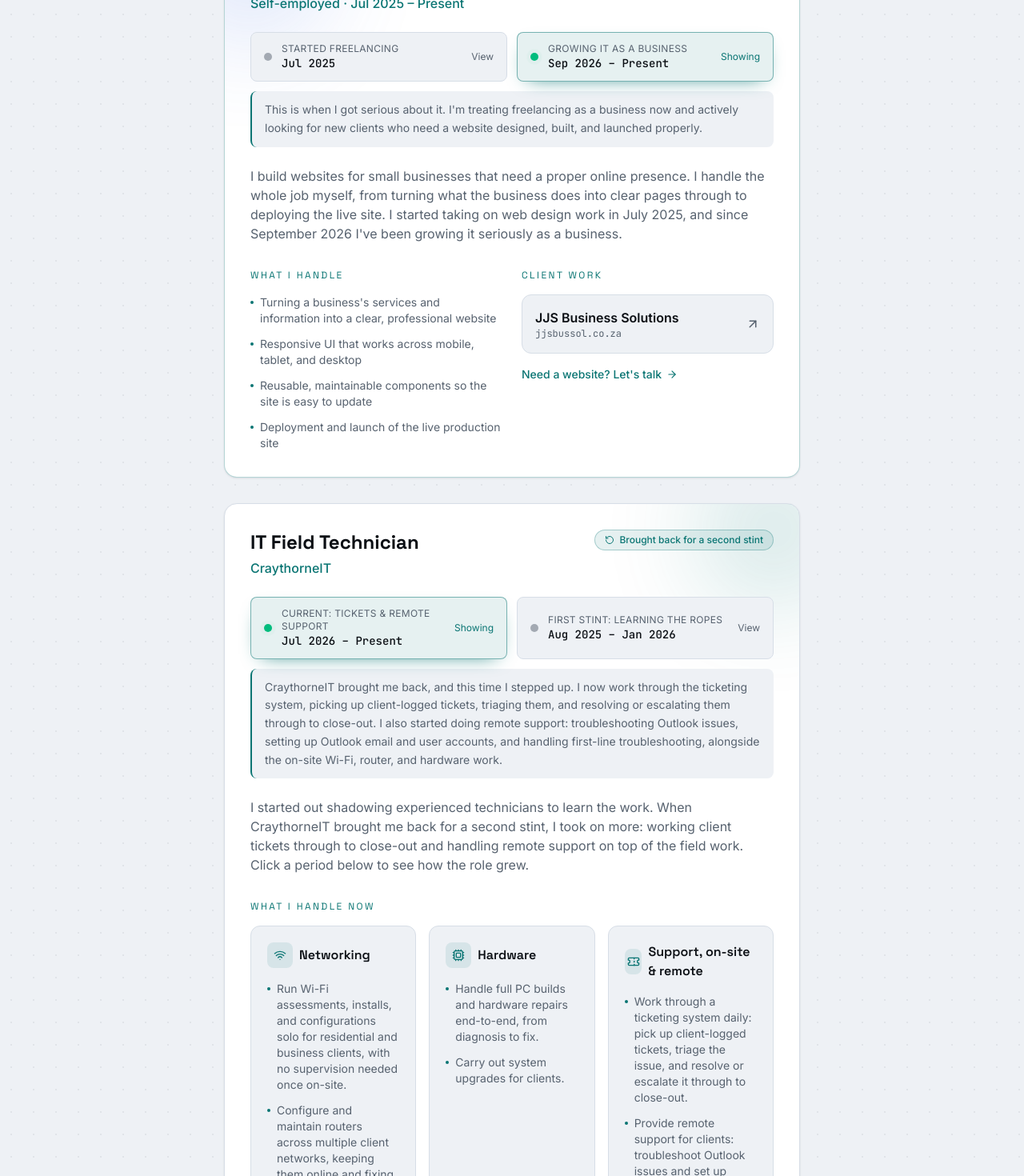
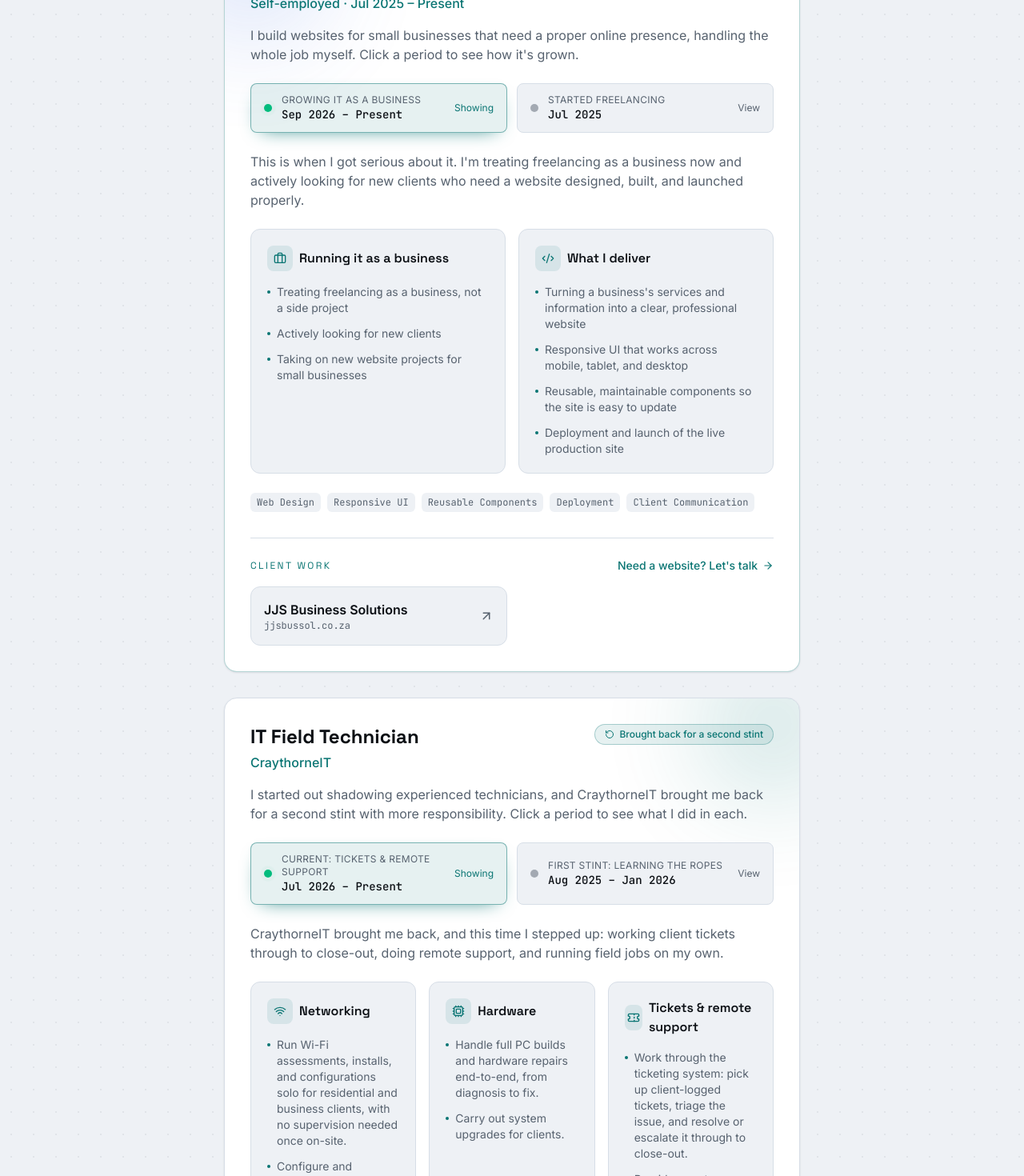
Before and after one commit to aidan-g-barends/Aidan-Barends-Portfolio, a Next.js app: page /experience in a window 1280 px wide. Shown: the part 920-2390 px from the top of the page at 80% size. Built offline with nearby package versions, Linux system fonts and the light colour scheme.

Commit message:
Period tabs now swap each role's full content (duties, skills) per   period instead of repeating it; remove Microsoft Outlook skill tag

```diff
--- a/src/app/experience/page.tsx
+++ b/src/app/experience/page.tsx
@@ -8,6 +8,7 @@ import {
   Clapperboard,
   Code2,
   Cpu,
+  Eye,
   Download,
   GraduationCap,
   LifeBuoy,
@@ -15,12 +16,14 @@ import {
   RotateCcw,
   School,
   Ticket,
+  UserCheck,
   Utensils,
   Wifi,
   Wine,
   Wrench,
   Zap,
 } from "lucide-react";
+import type { LucideIcon } from "lucide-react";
 import Eyebrow from "../../components/Eyebrow";
 import PageHeader from "../../components/PageHeader";
 import PeriodTabs from "../../components/PeriodTabs";
@@ -41,33 +44,82 @@ const freelanceClients = projects.filter(
   (project) => project.clientWork
 );
 
+type Area = {
+  icon: LucideIcon;
+  title: string;
+  items: string[];
+};
+
+type PeriodData = {
+  label: string;
+  period: string;
+  current: boolean;
+  description: string;
+  areas: Area[];
+  skills: string[];
+};
+
 const freelance = {
   role: "Freelance Web Developer",
   period: "Jul 2025 – Present",
   summary:
-    "I build websites for small businesses that need a proper online presence. I handle the whole job myself, from turning what the business does into clear pages through to deploying the live site. I started taking on web design work in July 2025, and since September 2026 I've been growing it seriously as a business.",
+    "I build websites for small businesses that need a proper online presence, handling the whole job myself. Click a period to see how it's grown.",
   milestones: [
-    {
-      label: "Started freelancing",
-      period: "Jul 2025",
-      current: false,
-      description:
-        "I started taking on web design work alongside my studies and my IT job, building websites for small businesses that needed a proper online presence.",
-    },
     {
       label: "Growing it as a business",
       period: "Sep 2026 – Present",
       current: true,
       description:
         "This is when I got serious about it. I'm treating freelancing as a business now and actively looking for new clients who need a website designed, built, and launched properly.",
+      areas: [
+        {
+          icon: Briefcase,
+          title: "Running it as a business",
+          items: [
+            "Treating freelancing as a business, not a side project",
+            "Actively looking for new clients",
+            "Taking on new website projects for small businesses",
+          ],
         },
-  ],
-  services: [
+        {
+          icon: Code2,
+          title: "What I deliver",
+          items: [
             "Turning a business's services and information into a clear, professional website",
             "Responsive UI that works across mobile, tablet, and desktop",
             "Reusable, maintainable components so the site is easy to update",
             "Deployment and launch of the live production site",
           ],
+        },
+      ],
+      skills: [
+        "Web Design",
+        "Responsive UI",
+        "Reusable Components",
+        "Deployment",
+        "Client Communication",
+      ],
+    },
+    {
+      label: "Started freelancing",
+      period: "Jul 2025",
+      current: false,
+      description:
+        "I started taking on web design work alongside my studies and my IT job.",
+      areas: [
+        {
+          icon: Code2,
+          title: "Getting started",
+          items: [
+            "Took on web design work alongside studying and working in IT",
+            "Built websites for small businesses that needed a proper online presence",
+            "Handled each job myself, from understanding what the business needed to deploying the live site",
+          ],
+        },
+      ],
+      skills: ["Web Design", "Responsive Layouts", "Client Work"],
+    },
+  ] satisfies PeriodData[],
 };
 
 export const metadata: Metadata = {
@@ -101,23 +153,14 @@ const craythorne = {
   role: "IT Field Technician",
   company: "CraythorneIT",
   summary:
-    "I started out shadowing experienced technicians to learn the work. When CraythorneIT brought me back for a second stint, I took on more: working client tickets through to close-out and handling remote support on top of the field work. Click a period below to see how the role grew.",
+    "I started out shadowing experienced technicians, and CraythorneIT brought me back for a second stint with more responsibility. Click a period to see what I did in each.",
   stints: [
     {
       label: "Current: tickets & remote support",
       period: "Jul 2026 – Present",
       current: true,
       description:
-        "CraythorneIT brought me back, and this time I stepped up. I now work through the ticketing system, picking up client-logged tickets, triaging them, and resolving or escalating them through to close-out. I also started doing remote support: troubleshooting Outlook issues, setting up Outlook email and user accounts, and handling first-line troubleshooting, alongside the on-site Wi-Fi, router, and hardware work.",
-    },
-    {
-      label: "First stint: learning the ropes",
-      period: "Aug 2025 – Jan 2026",
-      current: false,
-      description:
-        "My first IT role. I mostly shadowed experienced technicians to learn how the work is done on real client jobs: Wi-Fi installs, router configuration, hardware repairs, and fixing network issues on-site. By the end I was also handling a few jobs on my own.",
-    },
-  ],
+        "CraythorneIT brought me back, and this time I stepped up: working client tickets through to close-out, doing remote support, and running field jobs on my own.",
       areas: [
         {
           icon: Wifi,
@@ -138,10 +181,10 @@ const craythorne = {
         },
         {
           icon: Ticket,
-      title: "Support, on-site & remote",
+          title: "Tickets & remote support",
           items: [
-        "Work through a ticketing system daily: pick up client-logged tickets, triage the issue, and resolve or escalate it through to close-out.",
-        "Provide remote support for clients: troubleshoot Outlook issues and set up Outlook email and user accounts.",
+            "Work through the ticketing system: pick up client-logged tickets, triage the issue, and resolve or escalate it through to close-out.",
+            "Provide remote support: troubleshoot Outlook issues and set up Outlook email and user accounts.",
             "Handle first-line troubleshooting remotely, escalating anything that needs admin-portal access.",
           ],
         },
@@ -153,11 +196,109 @@ const craythorne = {
         "Hardware",
         "Ticketing Systems",
         "Remote Support",
-    "Microsoft Outlook",
         "Troubleshooting",
         "Client Communication",
       ],
+    },
+    {
+      label: "First stint: learning the ropes",
+      period: "Aug 2025 – Jan 2026",
+      current: false,
+      description:
+        "My first IT role. I mostly shadowed experienced technicians to learn how the work is done on real client jobs, and by the end I was handling a few jobs on my own.",
+      areas: [
+        {
+          icon: Eye,
+          title: "Shadowing",
+          items: [
+            "Shadowed experienced technicians on real residential and business client jobs.",
+            "Learnt Wi-Fi installs and router configuration on the job.",
+            "Learnt hardware repairs and how to fix network issues on-site.",
+          ],
+        },
+        {
+          icon: UserCheck,
+          title: "First solo jobs",
+          items: [
+            "By the end of the stint, handled a few jobs on my own.",
+          ],
+        },
+      ],
+      skills: [
+        "Networking",
+        "Router Config",
+        "Hardware",
+        "Troubleshooting",
+      ],
+    },
+  ] satisfies PeriodData[],
 };
+
+// One period's full content inside a role card's tabs
+function PeriodContent({ data }: { data: PeriodData }) {
+  const columns =
+    data.areas.length >= 3
+      ? "md:grid-cols-3"
+      : data.areas.length === 2
+        ? "md:grid-cols-2"
+        : "";
+
+  return (
+    <>
+      <p className="text-foreground-muted">{data.description}</p>
+
+      <div className={`mt-6 grid gap-4 ${columns}`}>
+        {data.areas.map((area) => {
+          const Icon = area.icon;
+
+          return (
+            <div
+              key={area.title}
+              className="rounded-xl border border-surface-border bg-background p-5 transition-colors duration-300 hover:border-accent/40"
+            >
+              <div className="flex items-center gap-2">
+                <div className="flex h-8 w-8 items-center justify-center rounded-lg bg-accent/10">
+                  <Icon
+                    className="h-4 w-4 text-accent"
+                    aria-hidden="true"
+                  />
+                </div>
+
+                <h4 className="font-semibold">{area.title}</h4>
+              </div>
+
+              <ul className="mt-4 space-y-3 text-sm text-foreground-muted">
+                {area.items.map((item) => (
+                  <li
+                    key={item}
+                    className="flex gap-2"
+                  >
+                    <span
+                      aria-hidden="true"
+                      className="mt-2 h-1 w-1 shrink-0 rounded-full bg-accent"
+                    />
+                    {item}
+                  </li>
+                ))}
+              </ul>
+            </div>
+          );
+        })}
+      </div>
+
+      <div className="mt-6 flex flex-wrap gap-2">
+        {data.skills.map((skill) => (
+          <span
+            key={skill}
+            className="rounded-md bg-background px-2 py-1 font-[family-name:var(--font-mono)] text-xs text-foreground-muted"
+          >
+            {skill}
+          </span>
+        ))}
+      </div>
+    </>
+  );
+}
 
 const otherRoles = [
   {
@@ -340,40 +481,40 @@ export default function ExperiencePage() {
               </span>
             </div>
 
-            <PeriodTabs periods={freelance.milestones} />
-
-            <p className="mt-6 text-foreground-muted">
+            <p className="mt-4 text-foreground-muted">
               {freelance.summary}
             </p>
 
-            <div className="mt-8 grid gap-6 md:grid-cols-2">
-              <div>
-                <h4 className="font-[family-name:var(--font-mono)] text-xs uppercase tracking-[0.2em] text-accent">
-                  What I handle
-                </h4>
+            <PeriodTabs
+              periods={freelance.milestones.map((milestone) => ({
+                label: milestone.label,
+                period: milestone.period,
+                current: milestone.current,
+                content: <PeriodContent data={milestone} />,
+              }))}
+            />
 
-                <ul className="mt-4 space-y-3 text-sm text-foreground-muted">
-                  {freelance.services.map((service) => (
-                    <li
-                      key={service}
-                      className="flex gap-2"
-                    >
-                      <span
-                        aria-hidden="true"
-                        className="mt-2 h-1 w-1 shrink-0 rounded-full bg-accent"
-                      />
-                      {service}
-                    </li>
-                  ))}
-                </ul>
-              </div>
-
-              <div>
+            {/* Client work is shared across both periods, so it sits outside the tabs */}
+            <div className="mt-8 border-t border-surface-border pt-6">
+              <div className="flex flex-wrap items-center justify-between gap-3">
                 <h4 className="font-[family-name:var(--font-mono)] text-xs uppercase tracking-[0.2em] text-accent">
                   Client work
                 </h4>
 
-                <ul className="mt-4 space-y-3">
+                <Link
+                  href="/contact?topic=freelance"
+                  className="group inline-flex items-center gap-1.5 text-sm font-medium text-accent hover:underline"
+                >
+                  Need a website? Let&apos;s talk
+                  <ArrowRight
+                    size={14}
+                    aria-hidden="true"
+                    className="transition-transform duration-300 group-hover:translate-x-1"
+                  />
+                </Link>
+              </div>
+
+              <ul className="mt-4 grid gap-3 sm:grid-cols-2">
                 {freelanceClients.map((client) => (
                   <li key={client.slug}>
                     <Link
@@ -401,19 +542,6 @@ export default function ExperiencePage() {
                   </li>
                 ))}
               </ul>
-
-                <Link
-                  href="/contact?topic=freelance"
-                  className="group mt-4 inline-flex items-center gap-1.5 text-sm font-medium text-accent hover:underline"
-                >
-                  Need a website? Let&apos;s talk
-                  <ArrowRight
-                    size={14}
-                    aria-hidden="true"
-                    className="transition-transform duration-300 group-hover:translate-x-1"
-                  />
-                </Link>
-              </div>
             </div>
           </div>
         </article>
@@ -453,69 +581,18 @@ export default function ExperiencePage() {
               </span>
             </div>
 
-            {/* Stints */}
-            <PeriodTabs periods={craythorne.stints} />
-
-            <p className="mt-6 text-foreground-muted">
+            <p className="mt-4 text-foreground-muted">
               {craythorne.summary}
             </p>
 
-            {/* Areas of responsibility */}
-            <h4 className="mt-8 font-[family-name:var(--font-mono)] text-xs uppercase tracking-[0.2em] text-accent">
-              What I handle now
-            </h4>
-
-            <div className="mt-4 grid gap-4 md:grid-cols-3">
-              {craythorne.areas.map((area) => {
-                const Icon = area.icon;
-
-                return (
-                  <div
-                    key={area.title}
-                    className="rounded-xl border border-surface-border bg-background p-5 transition-colors duration-300 hover:border-accent/40"
-                  >
-                    <div className="flex items-center gap-2">
-                      <div className="flex h-8 w-8 items-center justify-center rounded-lg bg-accent/10">
-                        <Icon
-                          className="h-4 w-4 text-accent"
-                          aria-hidden="true"
+            <PeriodTabs
+              periods={craythorne.stints.map((stint) => ({
+                label: stint.label,
+                period: stint.period,
+                current: stint.current,
+                content: <PeriodContent data={stint} />,
+              }))}
             />
-                      </div>
-
-                      <h4 className="font-semibold">
-                        {area.title}
-                      </h4>
-                    </div>
-
-                    <ul className="mt-4 space-y-3 text-sm text-foreground-muted">
-                      {area.items.map((item) => (
-                        <li
-                          key={item}
-                          className="flex gap-2"
-                        >
-                          <span
-                            aria-hidden="true"
-                            className="mt-2 h-1 w-1 shrink-0 rounded-full bg-accent"
-                          />
-                          {item}
-                        </li>
-                      ))}
-                    </ul>
-                  </div>
-                );
-              })}
-            </div>
-
-            <div className="mt-6 flex flex-wrap gap-2">
-              {craythorne.skills.map((skill) => (
-                <span
-                  key={skill}
-                  className="rounded-md bg-background px-2 py-1 font-[family-name:var(--font-mono)] text-xs text-foreground-muted"
-                >
-                  {skill}
-                </span>
-              ))}
-            </div>
           </div>
         </article>
 
--- a/src/components/PeriodTabs.tsx
+++ b/src/components/PeriodTabs.tsx
@@ -1,17 +1,17 @@
 "use client";
 
 import { useId, useRef, useState } from "react";
-import type { KeyboardEvent } from "react";
+import type { KeyboardEvent, ReactNode } from "react";
 
 export type Period = {
   label: string;
   period: string;
   current: boolean;
-  description: string;
+  content: ReactNode;
 };
 
-// Clickable date boxes on an experience card. Selecting one shows what
-// that period was about underneath.
+// Clickable date boxes on an experience card. Selecting one swaps in
+// that period's own content, so nothing is shown twice.
 export default function PeriodTabs({ periods }: { periods: Period[] }) {
   const baseId = useId();
 
@@ -33,8 +33,6 @@ export default function PeriodTabs({ periods }: { periods: Period[] }) {
     setSelected(next);
     tabRefs.current[next]?.focus();
   }
-
-  const active = periods[selected];
 
   return (
     <div className="mt-6">
@@ -108,9 +106,9 @@ export default function PeriodTabs({ periods }: { periods: Period[] }) {
         role="tabpanel"
         id={`${baseId}-panel`}
         aria-labelledby={`${baseId}-tab-${selected}`}
-        className="period-panel mt-3 rounded-lg border-l-2 border-accent bg-background px-4 py-3 text-sm leading-relaxed text-foreground-muted"
+        className="period-panel mt-6"
       >
-        {active.description}
+        {periods[selected].content}
       </div>
     </div>
   );
```
Lines whose indentation alone changed are shown as unchanged.
